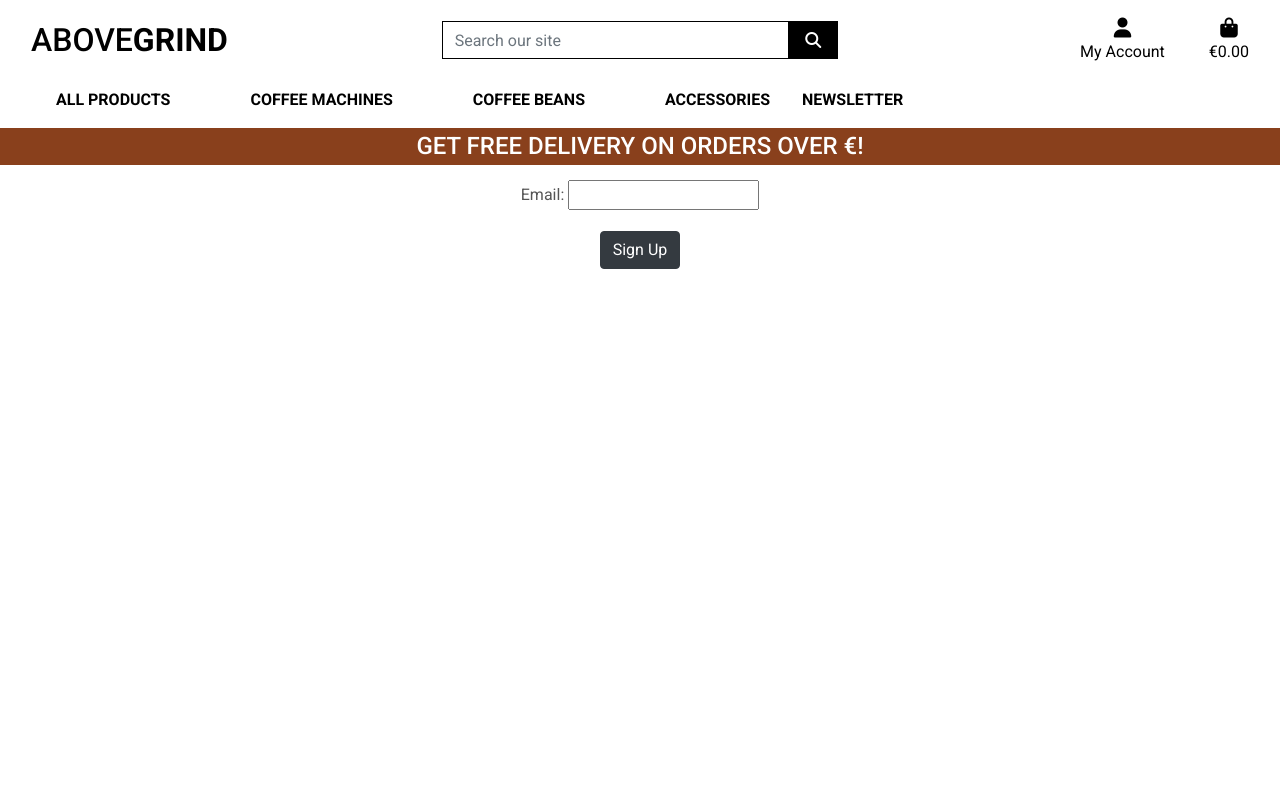
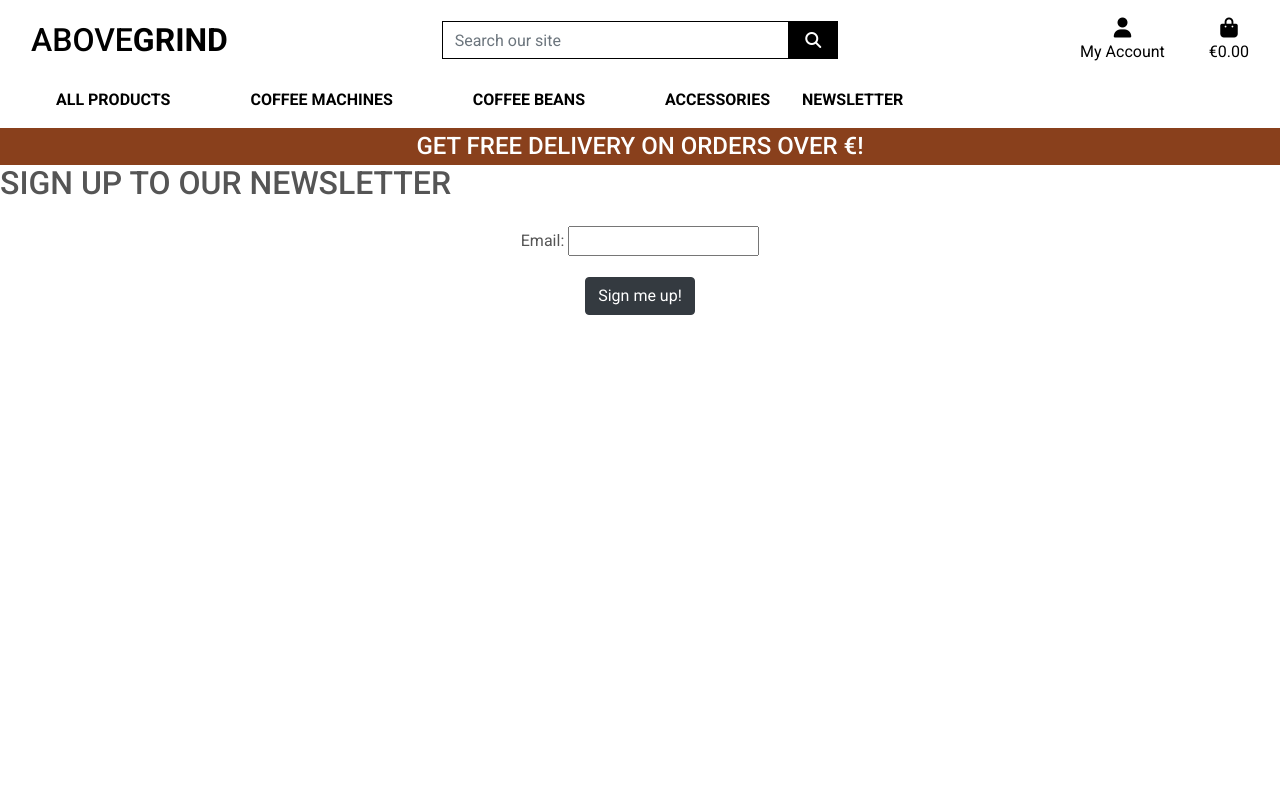
Before and after one commit to shellym96/above_grind, a Django app: page /newsletter/ in a window 1280 px wide. Run offline with Django 3.2, Linux system fonts and the light colour scheme; parts of the project's set-up code (start-up, migrations or seed data) failed here and were passed over; some libraries are stand-ins or nearby versions.

Commit message:
Updating the newsletter models and css

```diff
--- a/newsletter/models.py
+++ b/newsletter/models.py
@@ -4,5 +4,6 @@ from django.db import models
 class Newsletter(models.Model):
     email = models.EmailField(max_length=256, null=False, blank=False)
 
+
     def __str__(self):
         return self.email
--- /dev/null
+++ b/newsletter/static/css/newsletter.css
@@ -0,0 +1,4 @@
+#sign-up {
+    position: absolute;
+    text-align: center;
+}
--- a/newsletter/templates/newsletter/newsletter.html
+++ b/newsletter/templates/newsletter/newsletter.html
@@ -11,6 +11,10 @@
 
 {% block content %}
 
+<div id="sign-up">
+<h2>SIGN UP TO OUR NEWSLETTER</h2>
+</div>
+
 <div class="overlay"></div>
 <div class="container-fluid">
     <div class="row">
@@ -18,7 +22,7 @@
             <form action="{% url 'newsletter' %}">
                 {% csrf_token %}
                 {{ form.as_p }}
-                <button type="submit" class="btn btn-dark">Sign Up</button>
+                <button type="submit" class="btn btn-dark">Sign me up!</button>
             </form>
         </div>
     </div>
```
